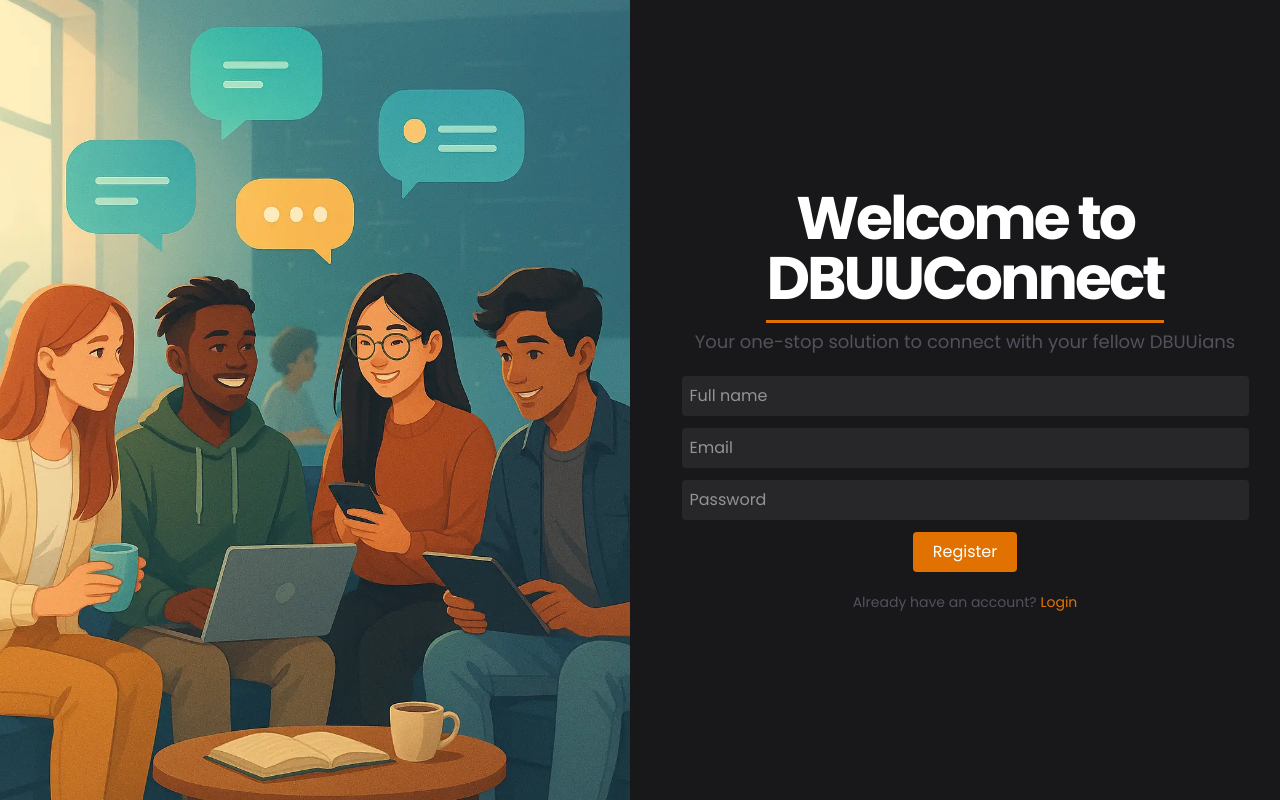
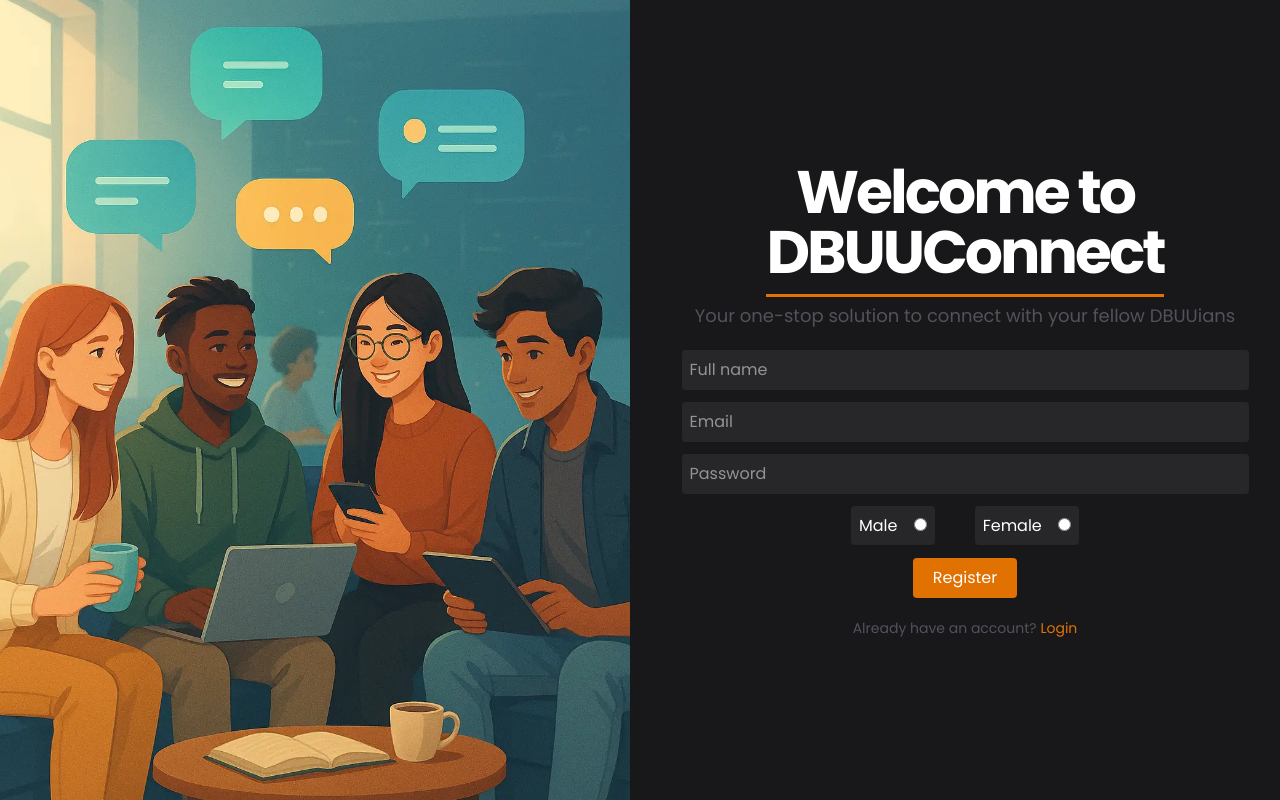
Before and after one commit to ashishmishrapy/DBUUconnect, a React (Vite) app in the folder client/: page /register in a window 1280 px wide. Built offline with nearby package versions, Linux system fonts and the light colour scheme; no server answers.

Commit message:
minor changes

```diff
--- a/client/src/pages/Profile.jsx
+++ b/client/src/pages/Profile.jsx
@@ -13,6 +13,15 @@ const Profile = () => {
   });
   const navigate = useNavigate();
   const token = localStorage.getItem("token");
+
+  const logOutHandle = async () => {
+    try {
+      localStorage.removeItem("token");
+      navigate("/login");
+    } catch (err) {
+      console.log(err);
+    }
+  };
 
   useEffect(() => {
     const checkLogin = async () => {
@@ -41,6 +50,9 @@ const Profile = () => {
     };
     checkLogin();
   }, [navigate]);
+
+  console.log(profile);
+
 
   return (
     <div className="min-h-screen bg-zinc-900">
@@ -90,11 +102,10 @@ const Profile = () => {
 
           {/* Actions */}
           <div className="mt-6 flex flex-col sm:flex-row gap-3 sm:gap-4">
-            <button className="flex-1 bg-amber-600 text-white px-4 py-2 rounded-md hover:bg-amber-500 transition">
-              Edit Profile
-            </button>
-            <button className="flex-1 bg-red-600 text-white px-4 py-2 rounded-md hover:bg-red-500 transition">
-              Logout
+            <button onClick={logOutHandle} className="flex-1 bg-red-600 text-white px-4 py-2 rounded-md hover:bg-red-500 transition">
+              <a href="/login">
+                Logout
+              </a>
             </button>
           </div>
         </div>
--- a/client/src/pages/Register.jsx
+++ b/client/src/pages/Register.jsx
@@ -3,7 +3,12 @@ import { Link, useNavigate } from "react-router-dom";
 import axios from "axios";
 
 const Register = () => {
-  const [form, setForm] = useState({ name: "", email: "", password: "" });
+  const [form, setForm] = useState({
+    name: "",
+    email: "",
+    password: "",
+    gender: "",
+  });
   const navigate = useNavigate();
 
   const handleSubmit = async (e) => {
@@ -22,12 +27,19 @@ const Register = () => {
       alert("Password must be at least 6 characters long");
       return;
     }
+    if (!form.gender) {
+      alert("Please select your gender");
+      return;
+    }
 
     try {
-      const response = await axios.post(`${import.meta.env.VITE_API_URI}/register`, form);
+      const response = await axios.post(
+        `${import.meta.env.VITE_API_URI}/register`,
+        form
+      );
 
       if (response.data.success) {
-        setForm({ name: "", email: "", password: "" });
+        setForm({ name: "", email: "", password: "", gender: "" });
         navigate("/login");
       }
     } catch (error) {
@@ -69,6 +81,7 @@ const Register = () => {
               className="p-2 outline-none rounded bg-zinc-800 text-white w-[90%] mb-3"
               onChange={(e) => setForm({ ...form, email: e.target.value })}
             />
+
             <input
               type="password"
               placeholder="Password"
@@ -77,6 +90,31 @@ const Register = () => {
               className="p-2 outline-none rounded bg-zinc-800 text-white w-[90%] mb-3"
               onChange={(e) => setForm({ ...form, password: e.target.value })}
             />
+
+            <div className="p-2 rounded bg-transparent text-white w-[90%] inline-block mb-3">
+              <span className="bg-zinc-800 p-2 rounded mr-5">
+                Male{" "}
+                <input
+                  className="ml-3"
+                  type="radio"
+                  name="gender"
+                  value="Male"
+                  checked={form.gender === "Male"}
+                  onChange={(e) => setForm({ ...form, gender: e.target.value })}
+                />
+              </span>
+              <span className="bg-zinc-800 p-2 rounded ml-5">
+                Female{" "}
+                <input
+                  type="radio"
+                  name="gender"
+                  value="Female"
+                  checked={form.gender === "Female"}
+                  onChange={(e) => setForm({ ...form, gender: e.target.value })}
+                  className="ml-3"
+                />
+              </span>
+            </div>
             <button
               type="submit"
               className="bg-amber-600 cursor-pointer text-white px-5 py-2 rounded hover:bg-amber-500 transition-all"
--- a/client/src/pages/Room.jsx
+++ b/client/src/pages/Room.jsx
@@ -107,7 +107,12 @@ const Room = () => {
             <h2 className="text-sm md:text-lg font-bold">Room #{id} </h2>
           </div>
           <div ref={messagesContainerRef} className="rounded md:h-[calc(100vh_-_230px)] h-[calc(100vh_-_200px)] overflow-y-auto">
-            {messages.map((msg, i) => (
+            {
+            messages.length === 0
+            ?
+            <div className="p-5 flex justify-center items-center w-full md:h-[calc(100vh_-_230px)] h-[calc(100vh_-_200px)] text-zinc-400">Loading messages...</div>
+            :
+            messages.map((msg, i) => (
               <div className="p-2  hover:bg-zinc-800 hover:rounded-md" key={i}>
                 <div className="flex gap-3 items-center">
                   <span
@@ -131,14 +136,14 @@ const Room = () => {
                     </span>
                   </div>
                 </div>
-                <div className="ml-10 text-sm max-w-full overflow-x-hidden text-zinc-400 break-words whitespace-pre-wrap font-semibold">
+                <div className="ml-10 text-sm overflow-x-hidden text-zinc-400 break-words whitespace-pre-wrap font-semibold">
                   {msg.type === "text" && msg.content}
 
                   {msg.type === "image" && (
                     <a href={msg.content} download={`image-${Date.now()}.png`}>
                       <img
                         src={msg.content}
-                        className="rounded cursor-pointer"
+                        className="rounded max-w-[200px] cursor-pointer"
                       />
                     </a>
                   )}
```
Also changed, not shown: 2 other files (tests, documents, lock files or other folders).
